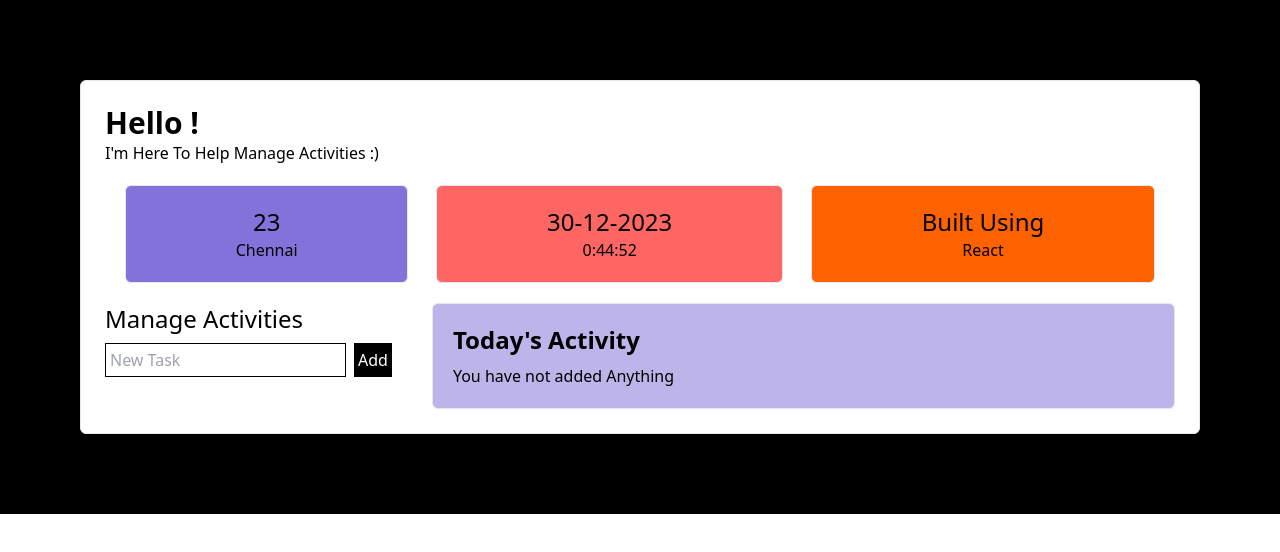
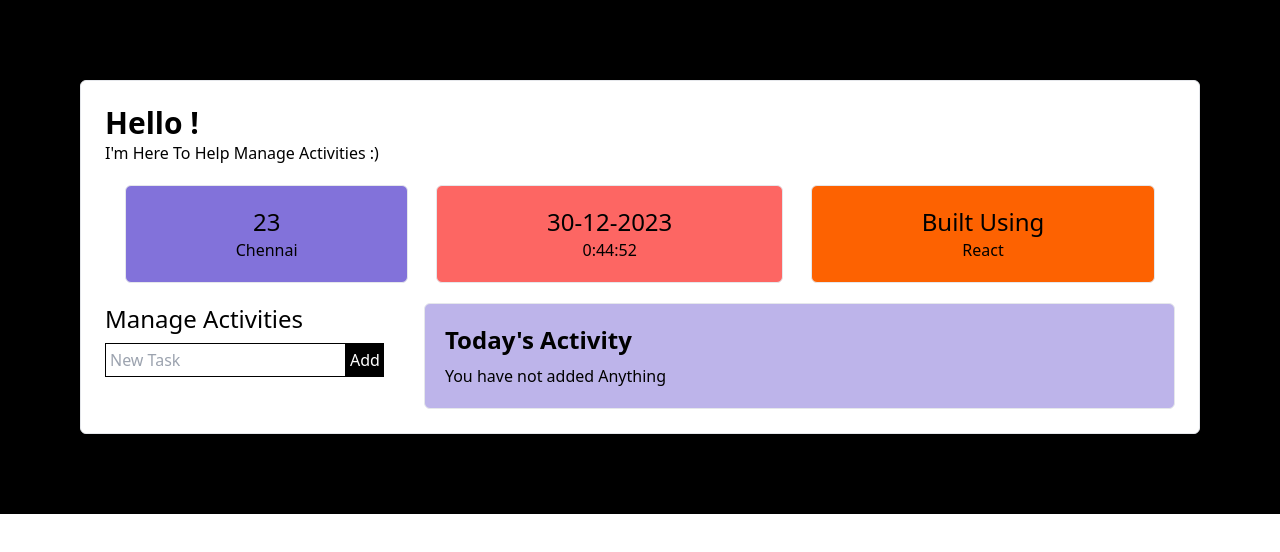
Before and after one commit to chonuboy/Actodo, a React (Create React App) app: page / in a window 1280 px wide. Both pictures are taken after a click on the button "Log in". Shown: the top 552 px of the page. Built offline with nearby package versions, Linux system fonts and the light colour scheme.

Commit message:
Update addtodo.jsx

```diff
--- a/src/components/addtodo.jsx
+++ b/src/components/addtodo.jsx
@@ -20,7 +20,7 @@ function Addtodo(props) {
 
                 <h1 className='text-2xl font-medium'>Manage Activities</h1>
 
-                <div className='flex gap-2'>
+                <div className='flex md:1gap-2'>
                     <input placeholder='New Task' type="text" className='border border-black bg-transparent p-1' value={task} onChange={gettask} />
                     <button className='bg-black text-white p-1' onClick={addtask}>Add</button>
                 </div>
```
